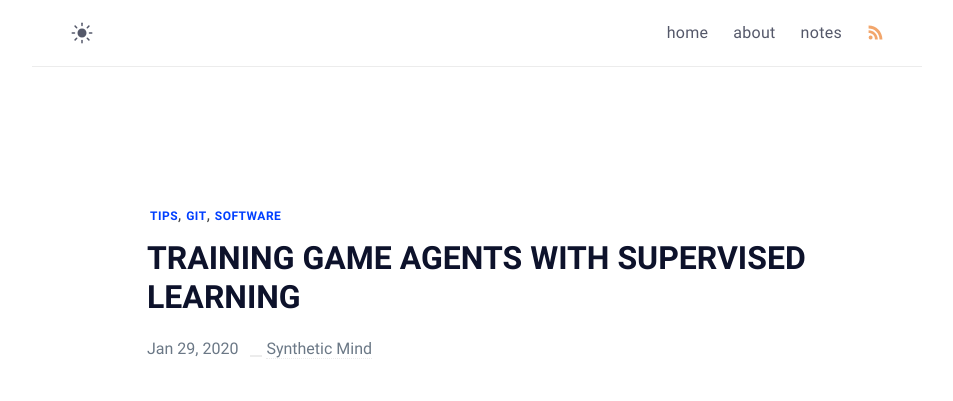
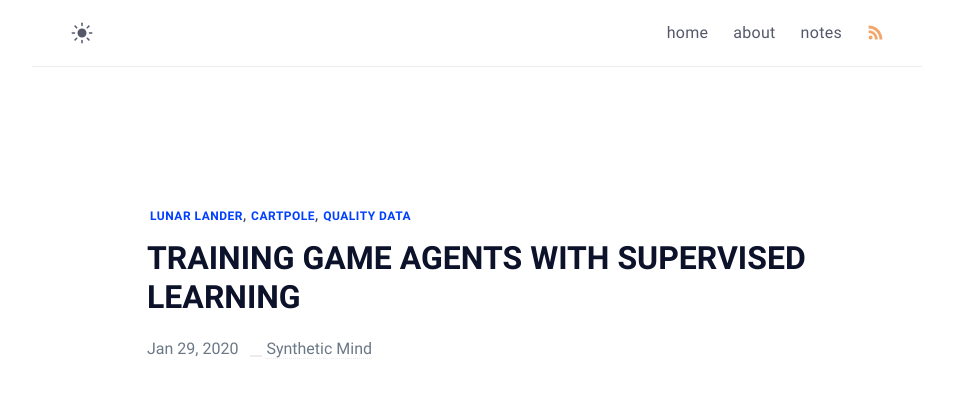
Before and after one commit to syntheticmindAI/syntheticmindAI.github.io, a Jekyll site: the page built from _posts/cara-memperbarui-fork-repository/2020-01-29-cara-memperbarui-fork-repository.md, in a window 1280 px wide and 900 px high. Shown: the top 401 px of the window, without its empty margins (163-1116 px from the left). Built offline with Jekyll 4.4.1, drawn with Linux system fonts in a browser that asks for light colours; some web fonts are replaced.

Commit message:
add content

```diff
--- a/_posts/cara-memperbarui-fork-repository/2020-01-29-cara-memperbarui-fork-repository.md
+++ b/_posts/cara-memperbarui-fork-repository/2020-01-29-cara-memperbarui-fork-repository.md
@@ -5,9 +5,9 @@ date: 2020-01-29 01:00 +0700
 modified: 2020-03-07 16:49:47 +07:00
 description: Ada dua cara untuk memperbarui forked repository menggunakan web interface yang disediakan oleh github tapi ribet, atau melalui terminal yang lebih ribet lagi.
 tag:
-  - tips
-  - git
-  - software
+  - Lunar Lander
+  - Cartpole
+  - Quality data
 image: /cara-memperbarui-fork-repository/repo.png
 ---
 
```
